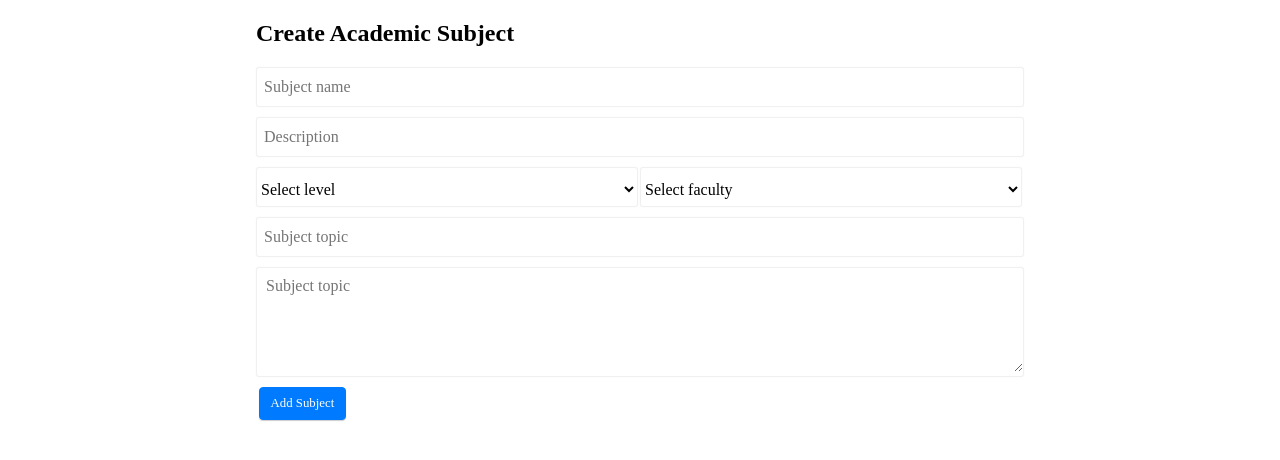
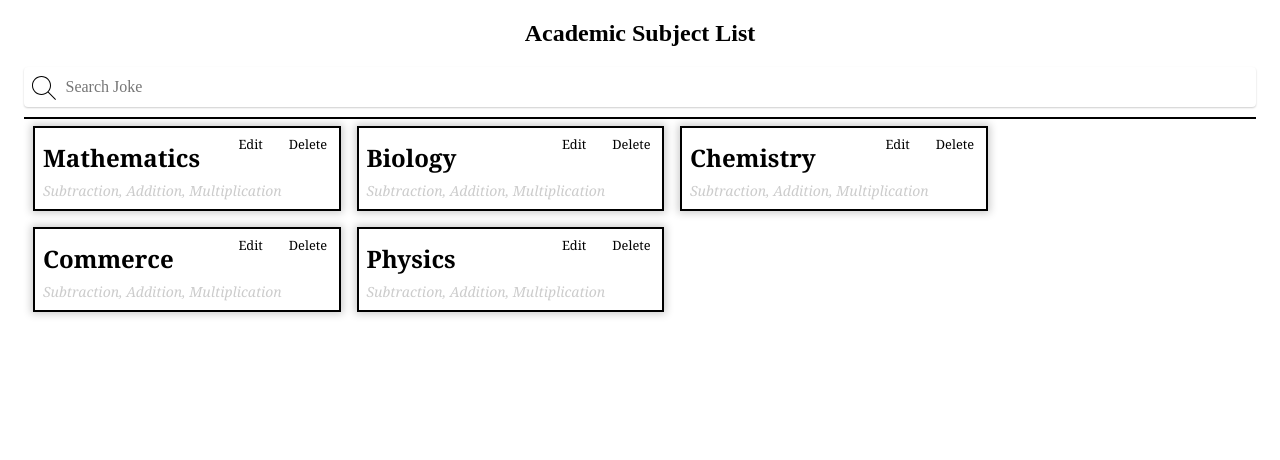
Before and after one commit to murenzo/hanspet, a React (Create React App) app: page / in a window 1280 px wide. Shown: the top 460 px of the page. Built offline with nearby package versions, Linux system fonts and the light colour scheme.

Commit message:
Completed Academic subjects view

```diff
--- a/src/App.js
+++ b/src/App.js
@@ -5,6 +5,7 @@ import CreateEvent from './components/create-event/create-event.component';
 import EventList from './components/event-list/event-list.component';
 import EventCard from './components/event-item/event-item.component';
 import CreateSubject from './components/create-subject/create-subject.component';
+import SubjectList from './components/subject-list/subject-list.component';
 
 class App extends Component {
   constructor() {
@@ -17,7 +18,8 @@ class App extends Component {
     return (
       <div className="mw9 center ph3-ns">
         <div className="cf ph2-ns">
-          <CreateSubject />
+          <SubjectList />
+          {/* <CreateSubject /> */}
           {/* <EventList /> */}
           {/* <CreateEvent /> */}
           {/* <EventCard />
--- /dev/null
+++ b/src/assets/subject-data.js
@@ -0,0 +1,51 @@
+import SubjectItem from "../components/subject-item/subject-item.component"
+
+const SubjectData = [
+    {
+        id: 1,
+        name: 'Mathematics',
+        description: 'description for mathematics',
+        level: 'Junior',
+        faculty: 'N/A',
+        topic: 'Fraction',
+        subtopics: 'Subtraction, Addition, Multiplication'
+    },
+    {
+        id: 2,
+        name: 'Biology',
+        description: 'description for biology',
+        level: 'Senior',
+        faculty: 'Science',
+        topic: 'Reproduction system',
+        subtopics: 'Subtraction, Addition, Multiplication'
+    },
+    {
+        id: 3,
+        name: 'Chemistry',
+        description: 'description for chemistry',
+        level: 'Senior',
+        faculty: 'Science',
+        topic: 'Molecular construction',
+        subtopics: 'Subtraction, Addition, Multiplication'
+    },
+    {
+        id: 4,
+        name: 'Commerce',
+        description: 'description for commerce',
+        level: 'Senior',
+        faculty: 'Commercial',
+        topic: 'Business Organization',
+        subtopics: 'Subtraction, Addition, Multiplication'
+    },
+    {
+        id: 5,
+        name: 'Physics',
+        description: 'description for physics',
+        level: 'Senior',
+        faculty: 'Science',
+        topic: 'Pendulum',
+        subtopics: 'Subtraction, Addition, Multiplication'
+    }
+]
+
+export default SubjectData;
--- /dev/null
+++ b/src/components/default/LoaderBar.js
@@ -0,0 +1,19 @@
+import React, { useEffect } from 'react';
+
+function LoadingBar({show}){
+
+    useEffect(()=>{
+        if(show === undefined){
+            throw new Error("LoaderError: props.show is undefined.");
+        }
+    });
+
+    return (
+
+        <div className="loading-bar" style={{opacity: show===true || show === 1?1:0}}>
+            <div></div>
+        </div>
+    );
+}
+
+export default LoadingBar;
--- /dev/null
+++ b/src/components/subject-item/subject-item.component.jsx
@@ -0,0 +1,18 @@
+import React from 'react';
+
+import './subject-item.styles.css';
+
+const SubjectItem = ({ name, subtopics }) => {
+    return (
+        <div className="fl w-100 w-25-ns pa2 tl serif dib ba br0 ma2 bw1 shadow-2 relative">
+            <h1 className="f3 mv1 lh-copy">{name}</h1>
+            <span className='f6 moon-gray i lh-copy'> {subtopics} </span>
+            <div className="absolute">
+                <span className='btn'>Edit</span>
+                <span className='btn'>Delete</span>
+            </div>
+        </div>
+    )
+}
+
+export default SubjectItem;
--- /dev/null
+++ b/src/components/subject-item/subject-item.styles.css
@@ -0,0 +1,9 @@
+.relative {
+    position: relative;
+}
+
+.absolute {
+    position: absolute;
+    top: 0;
+    right: 0;
+}
--- /dev/null
+++ b/src/components/subject-list/subject-list.component.jsx
@@ -0,0 +1,45 @@
+import React from 'react';
+
+import subjectData from '../../assets/subject-data';
+
+import FormSearch from '../default/FormSearch';
+import SubjectItem from '../subject-item/subject-item.component';
+
+class SubjectList extends React.Component {
+    constructor() {
+        super();
+        this.state = {
+            subjectList: subjectData,
+            searchResults: []
+        }
+    }
+
+    onSearchInputs = (value) => {
+
+    }
+
+    onSelectedSearch = (id, value) => {
+
+    }
+
+    render() {
+        return (
+            <div>
+                <h2 className="tc"> Academic Subject List</h2>
+
+                <div>
+                    <FormSearch type={1} onChange={this.onSearchInputs} onInputResults={this.state.searchResults} onSelectedSearch={this.onSelectedSearch} />
+                </div>
+                <div className="bt br bb bl w-100">
+                    {
+                        this.state.subjectList.map(({ id, name, subtopics }) => {
+                            return <SubjectItem key={id} name={name} subtopics={subtopics} />
+                        })
+                    }
+                </div>
+            </div>
+        )
+    }
+}
+
+export default SubjectList;
```
Also changed, not shown: src/components/form-search/form-search.component.jsx (added, +11 -0 lines).
